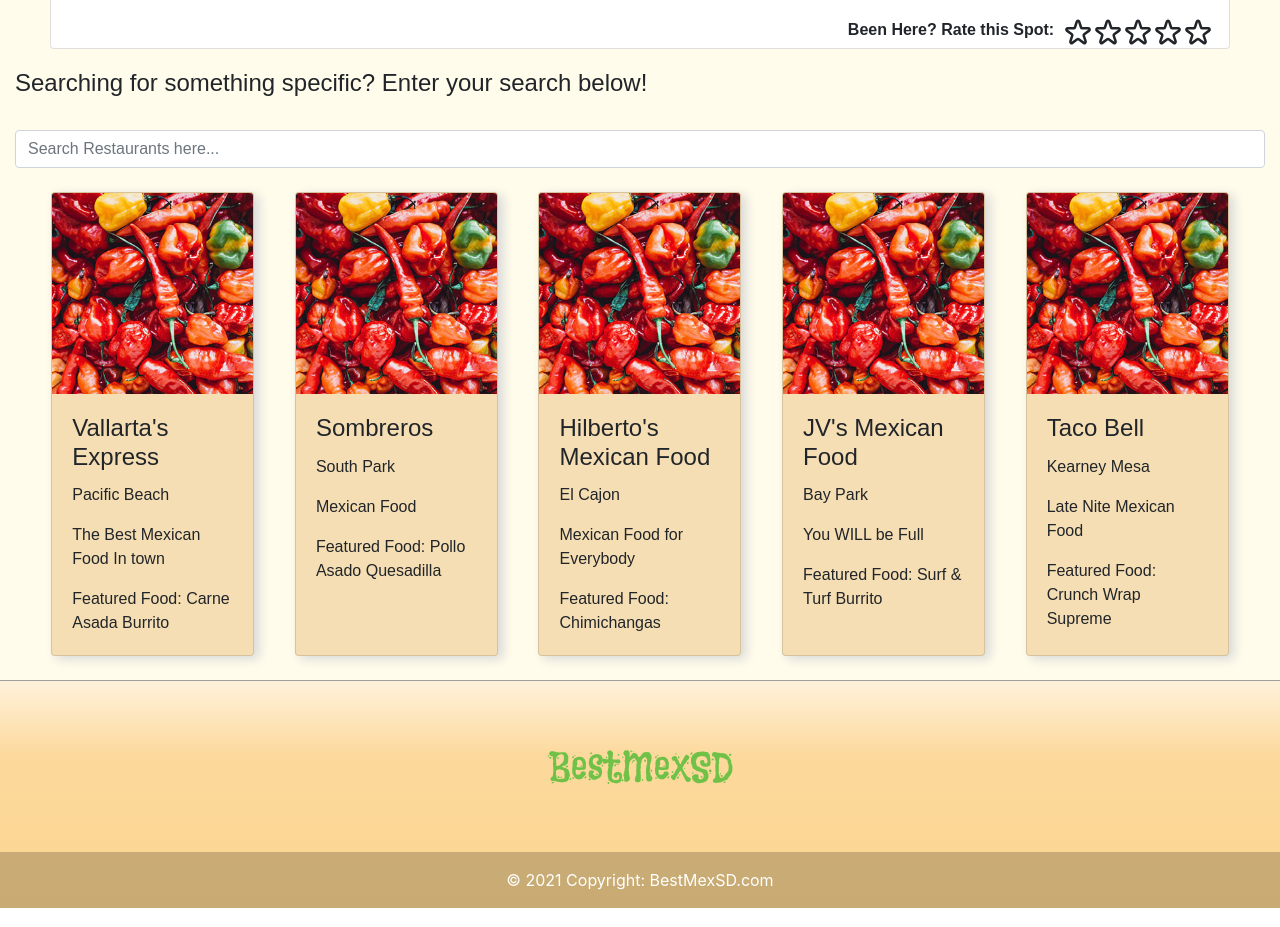
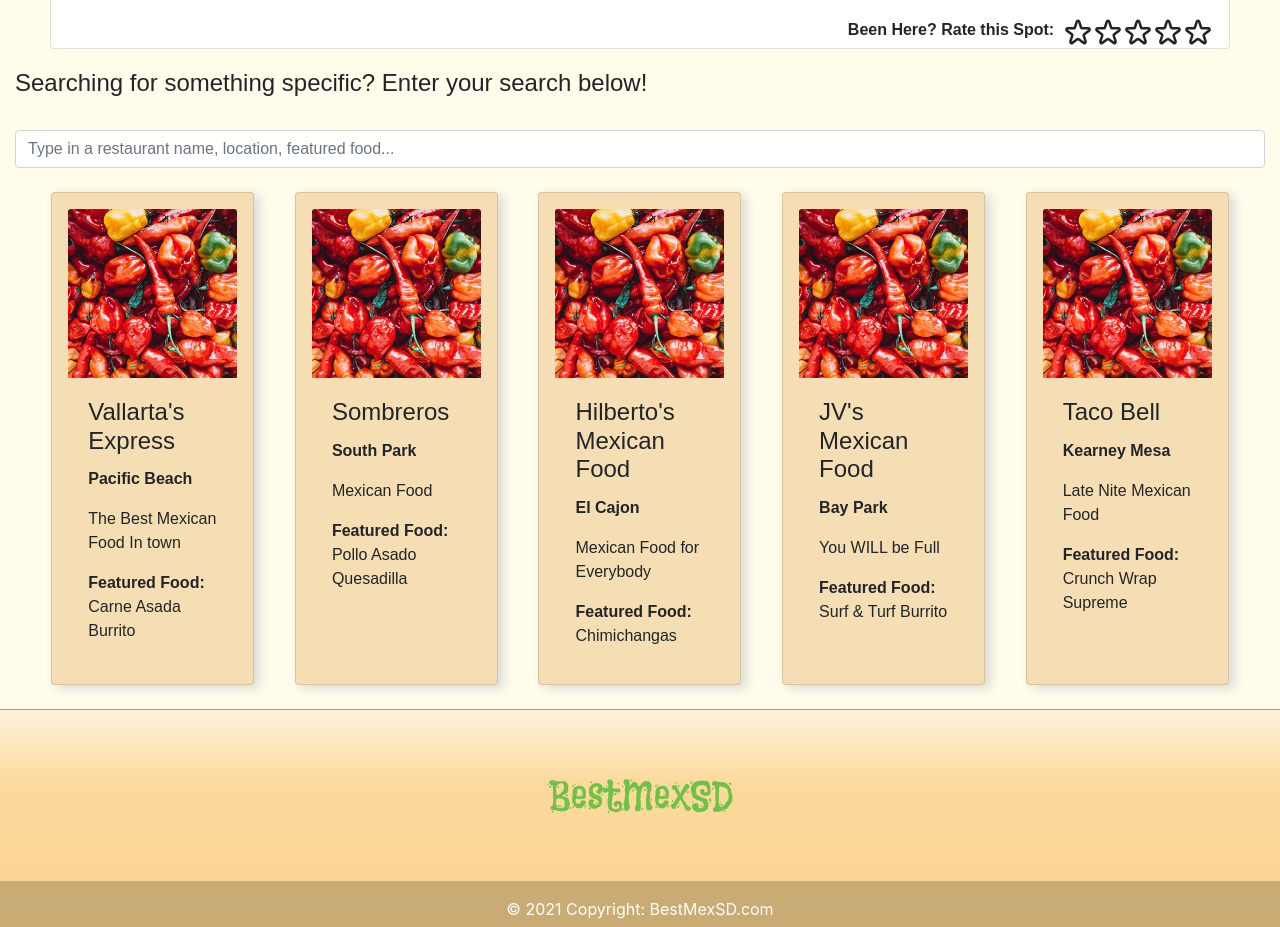
Before and after one commit to tvnames/BestMexSD, a React (Create React App) app in the folder client/: page / in a window 1280 px wide. Shown: the part 3460-4387 px from the top of the page. Built offline with nearby package versions, Linux system fonts and the light colour scheme; no server answers; a web font is replaced by a local one.

Commit message:
Minor Shop Card Styling

```diff
--- a/client/src/components/Card/ShopCard.js
+++ b/client/src/components/Card/ShopCard.js
@@ -20,7 +20,7 @@
   return (
     <div
       key={id}
-      className="card p-0 m-2 shopCard col-12 col-sm-12 col-md-4 col-lg-2"
+      className="card p-3 m-2 shopCard col-12 col-sm-12 col-md-4 col-lg-2"
       style={{ width: "15rem" }}
       onClick={redirect}
     >
@@ -30,9 +30,9 @@
           {shopName}
         </h4>
 
-        <p className="card-text textBox">{location}</p>
+        <p className="card-text textBox"><strong>{location}</strong></p>
         <p className="card-text textBox">{description}</p>
-        <p className="card-text">Featured Food: {featuredFood}</p>
+        <p className="card-text"><strong>Featured Food:</strong> {featuredFood}</p>
       </div>
     </div>
   );
--- a/client/src/components/SearchForm/SearchForm.js
+++ b/client/src/components/SearchForm/SearchForm.js
@@ -12,7 +12,7 @@
                     name="search"
                     type="text"
                     className="form-control searchBox"
-                    placeholder="Search Restaurants here..."
+                    placeholder="Type in a restaurant name, location, featured food..."
                     id="search"
                 />
             </div>
```
